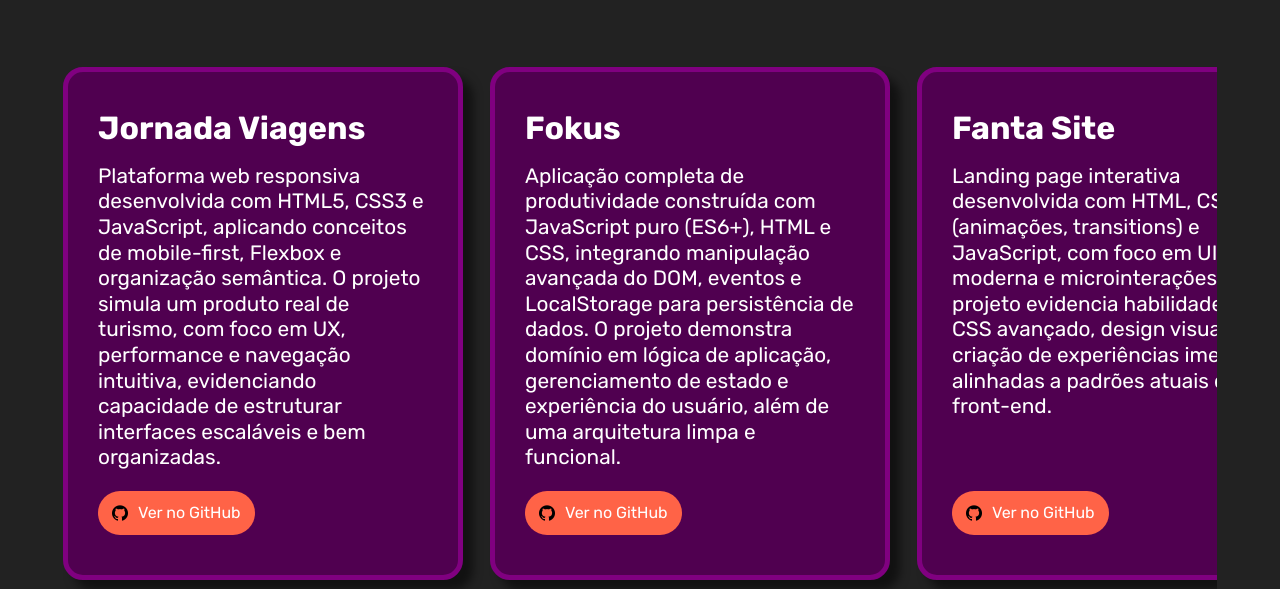
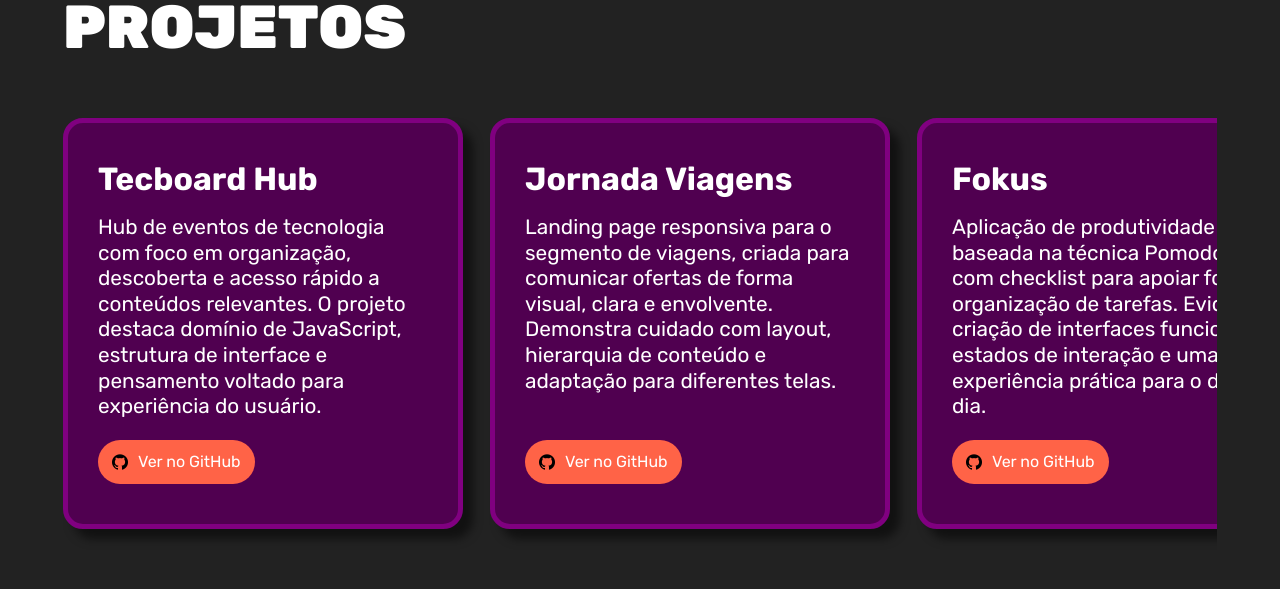
Before and after one commit to dani-dantas/portfolio-react, a React (Vite) app: page / in a window 1280 px wide. Shown: the part 2548-3137 px from the top of the page. Built offline with nearby package versions, Linux system fonts and the light colour scheme.

Commit message:
feat: add projeto tecboardhub

```diff
--- a/src/pages/ProjectsPage/index.jsx
+++ b/src/pages/ProjectsPage/index.jsx
@@ -7,44 +7,51 @@ const ProjectsPage = () => (
             <h1 className="titulo">Projetos</h1>
             <div id="projetosCards">
                 <div className="card">
+                    <h2>Tecboard Hub</h2>
+                    <p>Hub de eventos de tecnologia com foco em organização, descoberta e acesso rápido a conteúdos relevantes. O projeto destaca domínio de JavaScript, estrutura de interface e pensamento voltado para experiência do usuário.</p>
+                    <a className="button githubBtn" href="https://github.com/dani-dantas/tecboardhub" target="_blank">
+                        <img src={github} alt="Ícone do GitHub"/>
+                        <span>Ver no GitHub</span></a>
+                </div>
+                <div className="card">
                     <h2>Jornada Viagens</h2>
-                    <p>Plataforma web responsiva desenvolvida com HTML5, CSS3 e JavaScript, aplicando conceitos de mobile-first, Flexbox e organização semântica. O projeto simula um produto real de turismo, com foco em UX, performance e navegação intuitiva, evidenciando capacidade de estruturar interfaces escaláveis e bem organizadas.</p>
+                    <p>Landing page responsiva para o segmento de viagens, criada para comunicar ofertas de forma visual, clara e envolvente. Demonstra cuidado com layout, hierarquia de conteúdo e adaptação para diferentes telas.</p>
                     <a className="button githubBtn" href="https://github.com/dani-dantas/jornada-viagens" target="_blank">
                         <img src={github} alt="Ícone do GitHub"/>
                         <span>Ver no GitHub</span></a>
                 </div>
                 <div className="card">
                     <h2>Fokus</h2>
-                    <p>Aplicação completa de produtividade construída com JavaScript puro (ES6+), HTML e CSS, integrando manipulação avançada do DOM, eventos e LocalStorage para persistência de dados. O projeto demonstra domínio em lógica de aplicação, gerenciamento de estado e experiência do usuário, além de uma arquitetura limpa e funcional.</p>
+                    <p>Aplicação de produtividade baseada na técnica Pomodoro, com checklist para apoiar foco e organização de tarefas. Evidencia criação de interfaces funcionais, estados de interação e uma experiência prática para o dia a dia.</p>
                     <a className="button githubBtn" href="https://github.com/dani-dantas/fokus" target="_blank">
                         <img src={github} alt="Ícone do GitHub"/>
                         <span>Ver no GitHub</span></a>
                 </div>
                 <div className="card">
                     <h2>Fanta Site</h2>
-                    <p>Landing page interativa desenvolvida com HTML, CSS (animações, transitions) e JavaScript, com foco em UI moderna e microinterações. O projeto evidencia habilidades em CSS avançado, design visual e criação de experiências imersivas, alinhadas a padrões atuais de front-end.</p>
+                    <p>Projeto web com animações usando GSAP, pensado para criar uma experiência visual mais dinâmica e memorável. Mostra iniciativa em trabalhar com movimento, timing e interfaces que prendem a atenção.</p>
                     <a className="button githubBtn" href="https://github.com/dani-dantas/fanta-site" target="_blank">
                         <img src={github} alt="Ícone do GitHub"/>
                         <span>Ver no GitHub</span></a>
                 </div>
                 <div className="card">
                     <h2>Site de Links</h2>
-                    <p>Aplicação responsiva construída com HTML5, CSS3 e JavaScript, inspirada em soluções como Linktree. Destaca o uso de layout flexível, design centrado no usuário e organização visual, com foco em performance e usabilidade mobile.</p>
+                    <p>Página de links no estilo Linktree e Beacons.ai, desenvolvida para centralizar presença digital com visual limpo e navegação direta. Reforça habilidades em composição, responsividade e criação de páginas objetivas.</p>
                     <a className="button githubBtn" href="https://github.com/dani-dantas/site-de-links" target="_blank">
                         <img src={github} alt="Ícone do GitHub"/>
                         <span>Ver no GitHub</span></a>
                 </div>
                 <div className="card">
                     <h2>Tecboard</h2>
-                    <p>Landing page de produto SaaS desenvolvida com HTML, CSS e JavaScript, com foco em hierarquia visual, apresentação de valor e conversão. O projeto demonstra habilidade em criar interfaces voltadas para produtos digitais reais, com estrutura clara e estratégica.</p>
+                    <p>Projeto front-end desenvolvido durante a formação da Alura, com foco em consolidar fundamentos de HTML, CSS e construção de páginas responsivas. Demonstra evolução técnica, organização visual e boas práticas de base.</p>
                     <a className="button githubBtn" href="https://github.com/dani-dantas/tecboard" target="_blank">
                         <img src={github} alt="Ícone do GitHub"/>
                         <span>Ver no GitHub</span></a>
                 </div>
                 <div className="card">
                     <h2>Pesquisa Culturama</h2>
-                    <p>Formulário completo desenvolvido com HTML semântico e CSS, aplicando validações nativas, acessibilidade (ARIA) e boas práticas de UX. O projeto evidencia atenção à qualidade de dados, usabilidade e inclusão digital, aspectos essenciais em aplicações modernas.</p>
-                    <a className="button githubBtn" href="https://github.com/dani-dantas/tecboard" target="_blank">
+                    <p>Formulário de pesquisa online para a Culturama, desenvolvido para coletar informações de forma simples, organizada e acessível. Valoriza estrutura semântica, clareza nos campos e uma experiência objetiva para o usuário.</p>
+                    <a className="button githubBtn" href="https://github.com/dani-dantas/pesquisa-culturama" target="_blank">
                         <img src={github} alt="Ícone do GitHub"/>
                         <span>Ver no GitHub</span></a>
                 </div>
```
